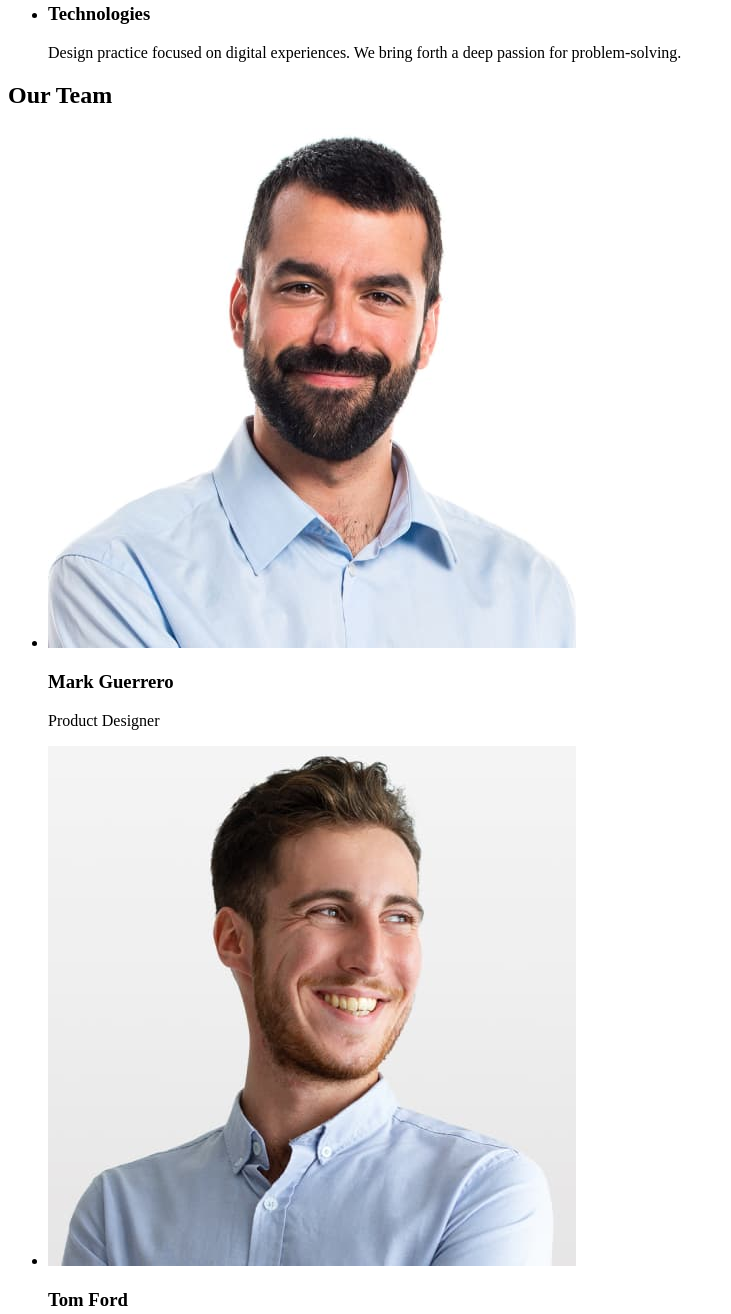
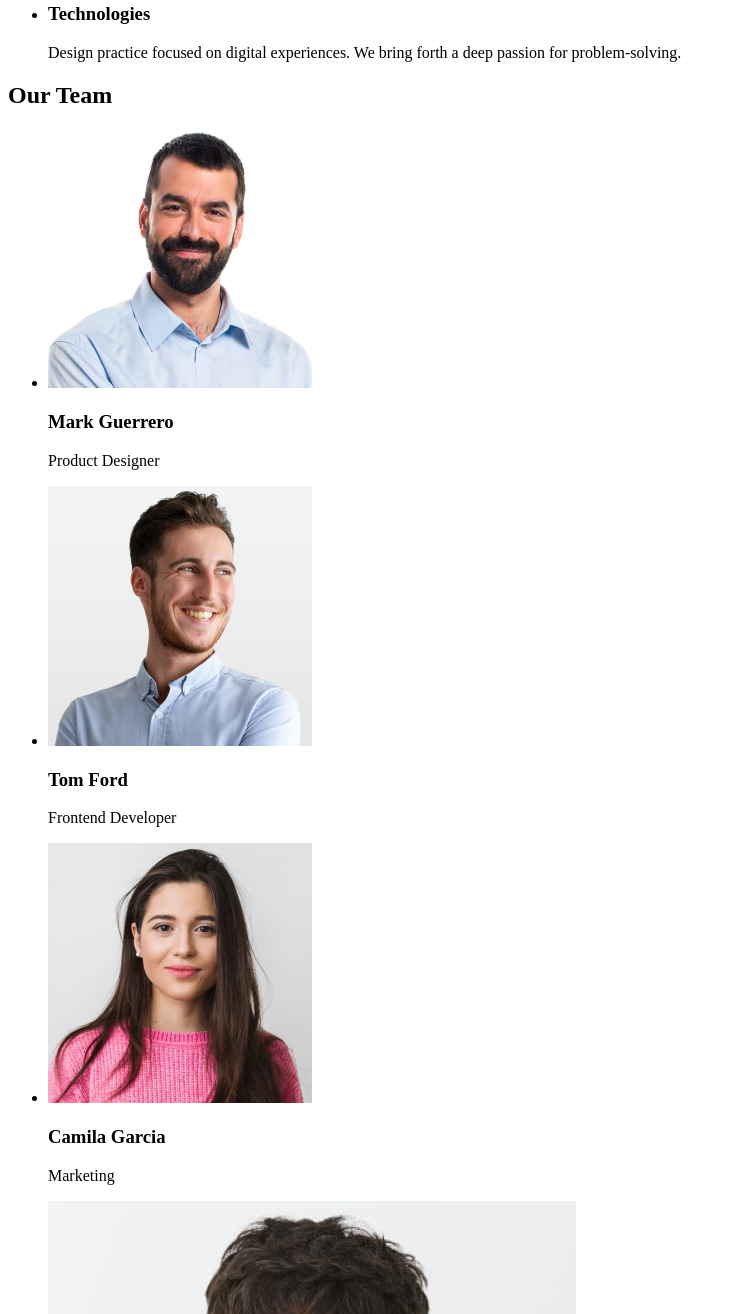
Before and after one commit to waiolet/goit-markup-hw-01, a plain HTML site: page index.html in a window 1280 px wide. Shown: the part 479-1793 px from the top of the page, without its empty margins (0-731 px from the left). Drawn offline with Linux system fonts and the light colour scheme.

Commit message:
modify index file

```diff
--- a/index.html
+++ b/index.html
@@ -65,17 +65,17 @@
       <h2>Our Team</h2>
       <ul>
         <li>
-          <img src="./images/pic-1.jpg" alt="Mark Guerrero Photo" />
+          <img src="./images/pic-1.jpg" alt="Mark Guerrero Photo" width="264"/>
           <h3>Mark Guerrero</h3>
           <p>Product Designer</p>
         </li>
         <li>
-            <img src="./images/pic-2.jpg" alt="Tom Ford Photo" />
+            <img src="./images/pic-2.jpg" alt="Tom Ford Photo" width="264" />
             <h3>Tom Ford</h3>
             <p>Frontend Developer</p>
         </li>
         <li>
-          <img src="./images/pic-3.jpg" alt="Camila Garcia Photo" />
+          <img src="./images/pic-3.jpg" alt="Camila Garcia Photo" width="264" />
           <h3>Camila Garcia</h3>
           <p>Marketing</p>
         </li>
```
